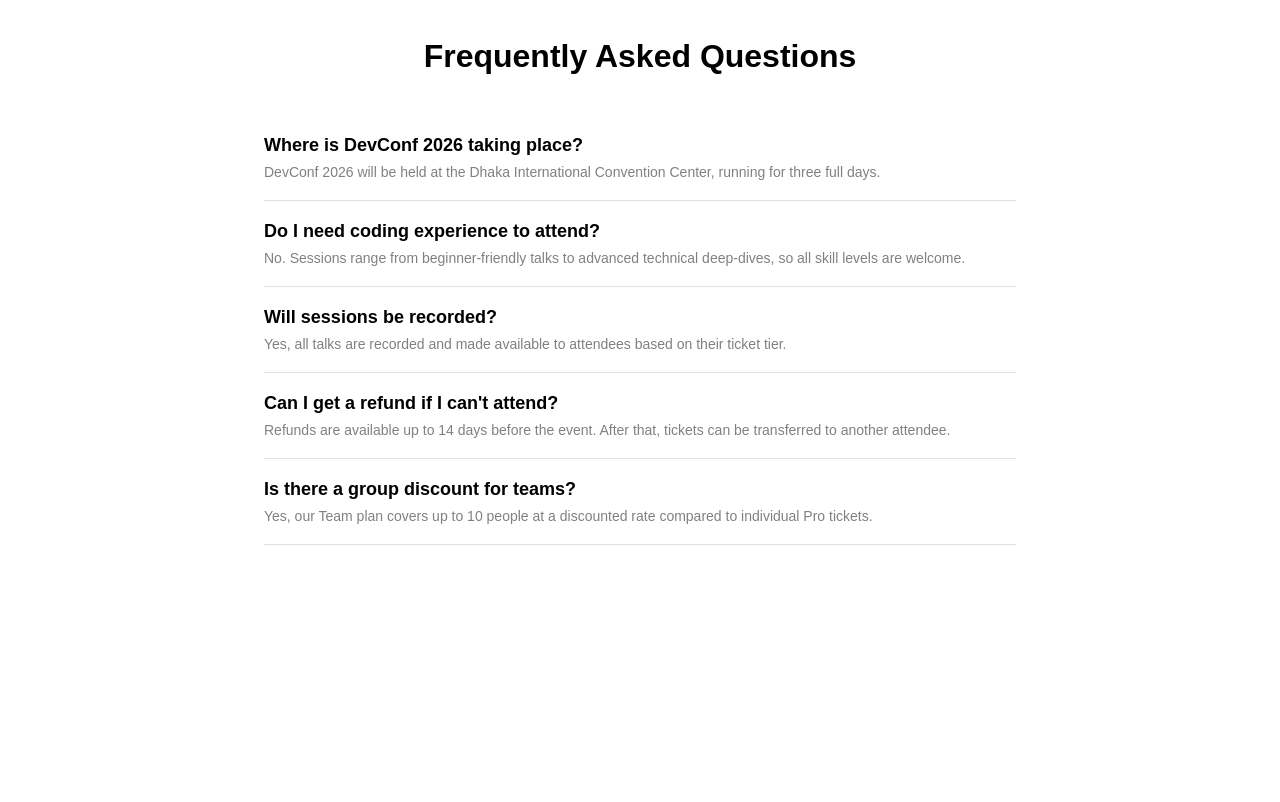
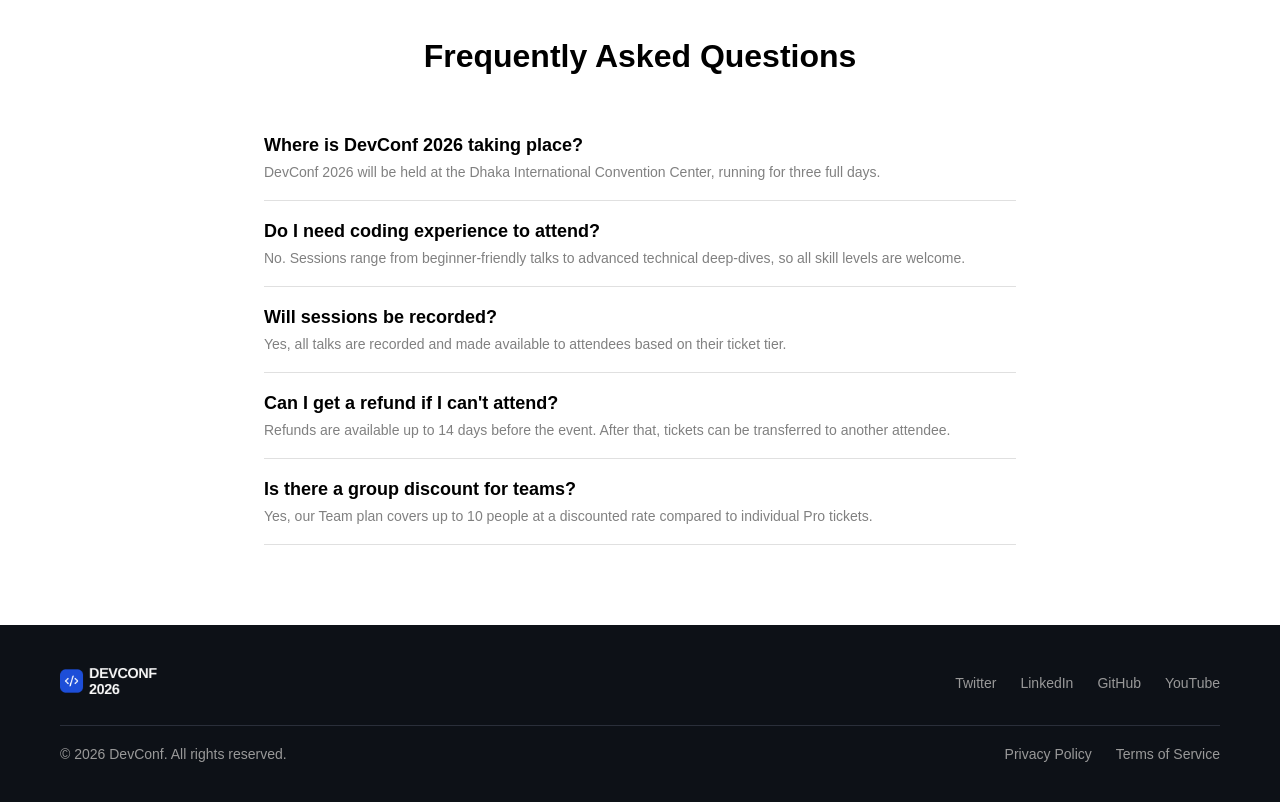
Before and after one commit to arkonritchel-01/Assignment-01, a plain HTML site: page index.html in a window 1280 px wide. Shown: the part 2323-3125 px from the top of the page. Before the commit the page ends 2948 px from the top, so only its background shows below. Drawn offline with Linux system fonts and the light colour scheme.

Commit message:
added footer section

```diff
--- a/index.html
+++ b/index.html
@@ -141,7 +141,7 @@
 </section>
 <!-- pricing section end-->
 
-<!-- faq section start-->
+<!-- placeholder section start-->
 <section class="faq">
     <h2 class="headline">Frequently Asked Questions</h2>
 
@@ -174,6 +174,34 @@
 
     </div>
 </section>
-<!-- faq section end-->
+<!-- placeholder section end-->
+
+<!-- footer section start-->
+<footer class="site-footer">
+    <div class="footer-top">
+        <div class="footer-logo">
+            <img src="./assets/footer-logo.png" alt="DevConf Logo">
+        </div>
+
+        <div class="footer-social">
+            <a href="">Twitter</a>
+            <a href="">LinkedIn</a>
+            <a href="">GitHub</a>
+            <a href="">YouTube</a>
+        </div>
+    </div>
+
+    <hr class="footer-divider">
+
+    <div class="footer-bottom">
+        <p class="footer-copyright">&copy; 2026 DevConf. All rights reserved.</p>
+
+        <div class="footer-links">
+            <a href="">Privacy Policy</a>
+            <a href="">Terms of Service</a>
+        </div>
+    </div>
+</footer>
+<!-- footer section end-->
 </body>
 </html>
--- a/style.css
+++ b/style.css
@@ -205,7 +205,7 @@ gap: 24px;
     cursor: pointer;
 }
 
-/*css for faq section*/
+/*css for placeholder section*/
 .faq {
     padding: 80px 24px;
     max-width: 800px;
@@ -230,3 +230,59 @@ gap: 24px;
     font-size: 14px;
     color: gray;
 }
+
+/*css for footer section*/
+.site-footer {
+    background-color: #0d1117;
+    color: #999999;
+    padding: 40px 60px;
+}
+
+.footer-top {
+    display: flex;
+    align-items: center;
+    justify-content: space-between;
+    margin-bottom: 24px;
+}
+
+.footer-logo img {
+    height: 32px;
+}
+
+.footer-social {
+    display: flex;
+    gap: 24px;
+}
+
+.footer-social a {
+    color: #999999;
+    text-decoration: none;
+    font-size: 14px;
+}
+
+.footer-divider {
+    border: none;
+    border-top: 1px solid #2a2f3a;
+    margin-bottom: 20px;
+}
+
+.footer-bottom {
+    display: flex;
+    align-items: center;
+    justify-content: space-between;
+}
+
+.footer-copyright {
+    font-size: 14px;
+}
+
+.footer-links {
+    display: flex;
+    gap: 24px;
+}
+
+.footer-links a {
+    color: #999999;
+    text-decoration: none;
+    font-size: 14px;
+}
```
